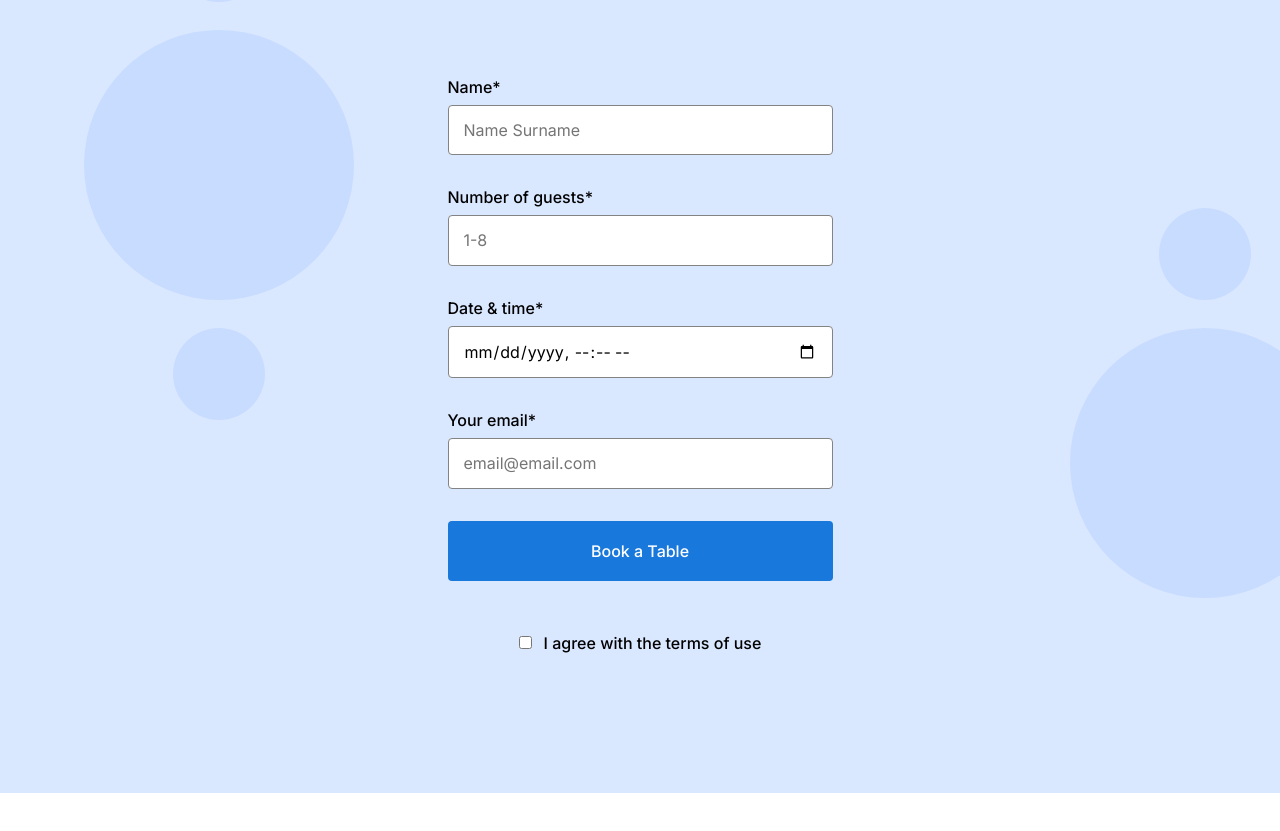
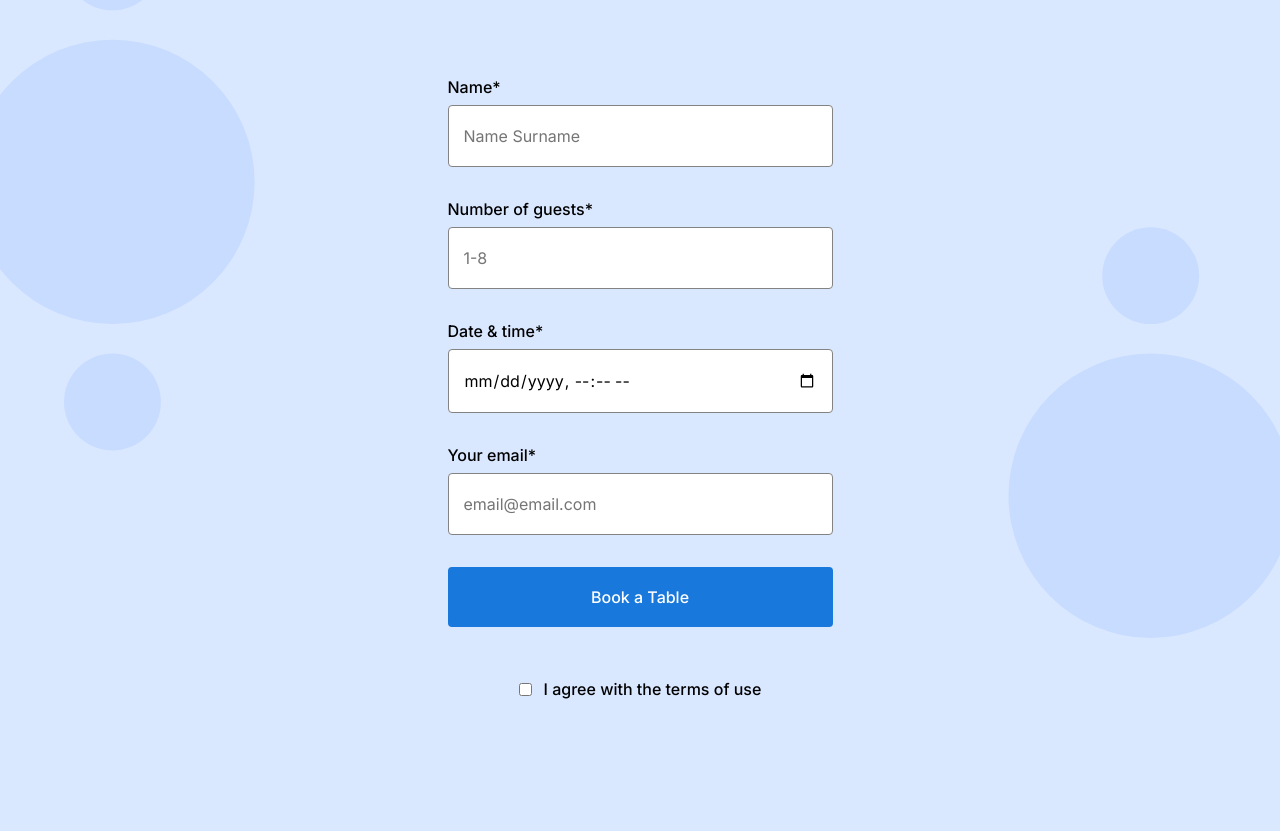
Before and after one commit to sashastaryk/se_project_coffeeshop, a plain HTML site: page index.html in a window 1280 px wide. Shown: the part 2032-2863 px from the top of the page. Before the commit the page ends 2825 px from the top, so only its background shows below. Drawn offline with Linux system fonts and the light colour scheme.

Commit message:
New update for my project

```diff
--- a/index.html
+++ b/index.html
@@ -65,21 +65,21 @@
                 <form action="" class="reservation__form form">
                     <fieldset class="form__fieldset">
                         <label for="name" class="form__label">Name*
-                            <input type="text" class="form__input" placeholder="Name Surname">
+                            <input type="text" class="form__input" placeholder="Name Surname" id="name">
                         </label>
-                        <label for="number-of-guests" class="form__label">Number of guests*
-                            <input type="number" class="form__input" placeholder="1-8">
+                        <label for="number" class="form__label">Number of guests*
+                            <input type="number" class="form__input" placeholder="1-8" id="number">
                         </label>
-                        <label for="data-time" class="form__label">Date & time*
-                            <input type="datetime-local" class="form__input">
+                        <label for="datatime" class="form__label">Date & time*
+                            <input type="datetime-local" class="form__input" id="datatime">
                         </label>
-                        <label for="your-email" class="form__label">Your email*
-                            <input type="email" class="form__input" placeholder="email@email.com">
+                        <label for="youremail" class="form__label">Your email*
+                            <input type="email" class="form__input" placeholder="email@email.com" id="youremail">
                         </label>
                     </fieldset>
                     <button class="form__button">Book a Table</button>
-                    <label for="" class="form__label form__label_type_checkbox">
-                        <input type="checkbox" class="form__checkbox">I agree with the terms of use
+                    <label for="check" class="form__label form__label_type_checkbox">
+                        <input type="checkbox" class="form__checkbox" id="check">I agree with the terms of use
                     </label>
                 </form>
             </section>
--- a/pages/index.css
+++ b/pages/index.css
@@ -168,6 +168,9 @@ width: 480px;
     padding: 100px 0 120px;
     background-color:#D9E7ff;
     background-image: url(../images/background_reservation.svg);
+    background-repeat: no-repeat;
+    background-position: center;
+    background-size: cover;
 
 }
 
@@ -229,7 +232,8 @@ gap:12px;
     margin-top: 8px;
     border: 1px solid #838383;
     padding: 15px;
-    margin-bottom: 20px;
+    font-family: Inter, Arial;
+line-height: 30px;
 }
 
 
@@ -239,11 +243,10 @@ gap:12px;
     margin-bottom: 32px;
     border-radius:4px;
     border: none;
-    font-style: 32px;
     background-color: #1878dc;
     color: #ffffff;
     transition: background-color 0.3s ease;
-    font-family: Inter, Arial;
+    font-family:Inter,Arial,sans sans-serif;
 font-style: normal;
 font-weight: 500;
 font-size: 16px;
```
